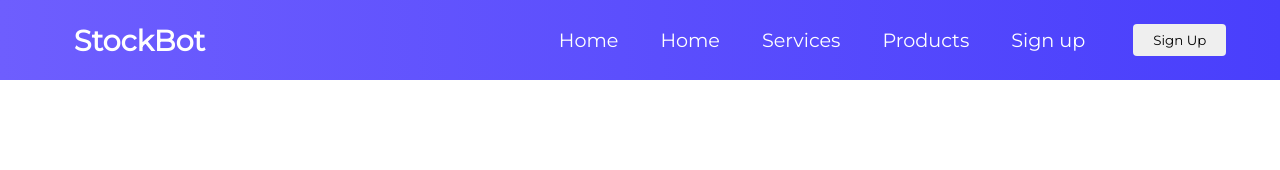
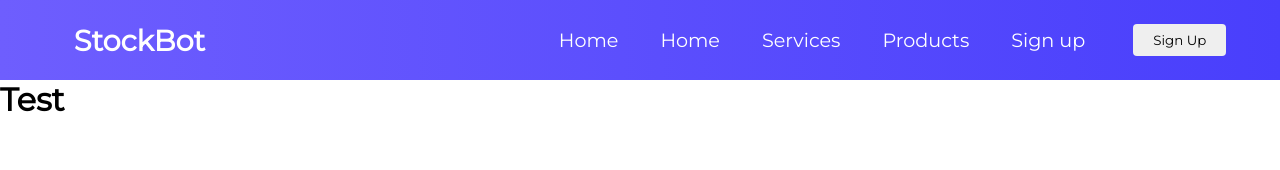
Before and after one commit to cardosovictorr/React_StockBot_AdvancedStudio_2, a React (Create React App) app: page / in a window 1280 px wide. Shown: the top 170 px of the page. Built offline with nearby package versions, Linux system fonts and the light colour scheme.

Commit message:
Creating the Footer component

```diff
--- a/src/App.js
+++ b/src/App.js
@@ -1,11 +1,13 @@
 import React from 'react';
 import Navbar from "./components/Navbar/Navbar";
+import Footer from  "./components/Footer/Footer";
 import './App.css';
 
 function App() {
   return (
     <div className="App">
       <Navbar />
+      <Footer />
     </div>
   );
 }
--- /dev/null
+++ b/src/components/Footer/Footer.js
@@ -0,0 +1,24 @@
+import React, { Component } from 'react';
+
+
+class Footer extends Component {
+
+
+    render() {
+
+
+        return (
+            <div>
+
+                <h1>Test</h1>
+            </div>
+
+
+        )
+
+
+
+        }
+}
+
+export default Footer
```
Also changed, not shown: src/components/Footer/Footer.css (added).
